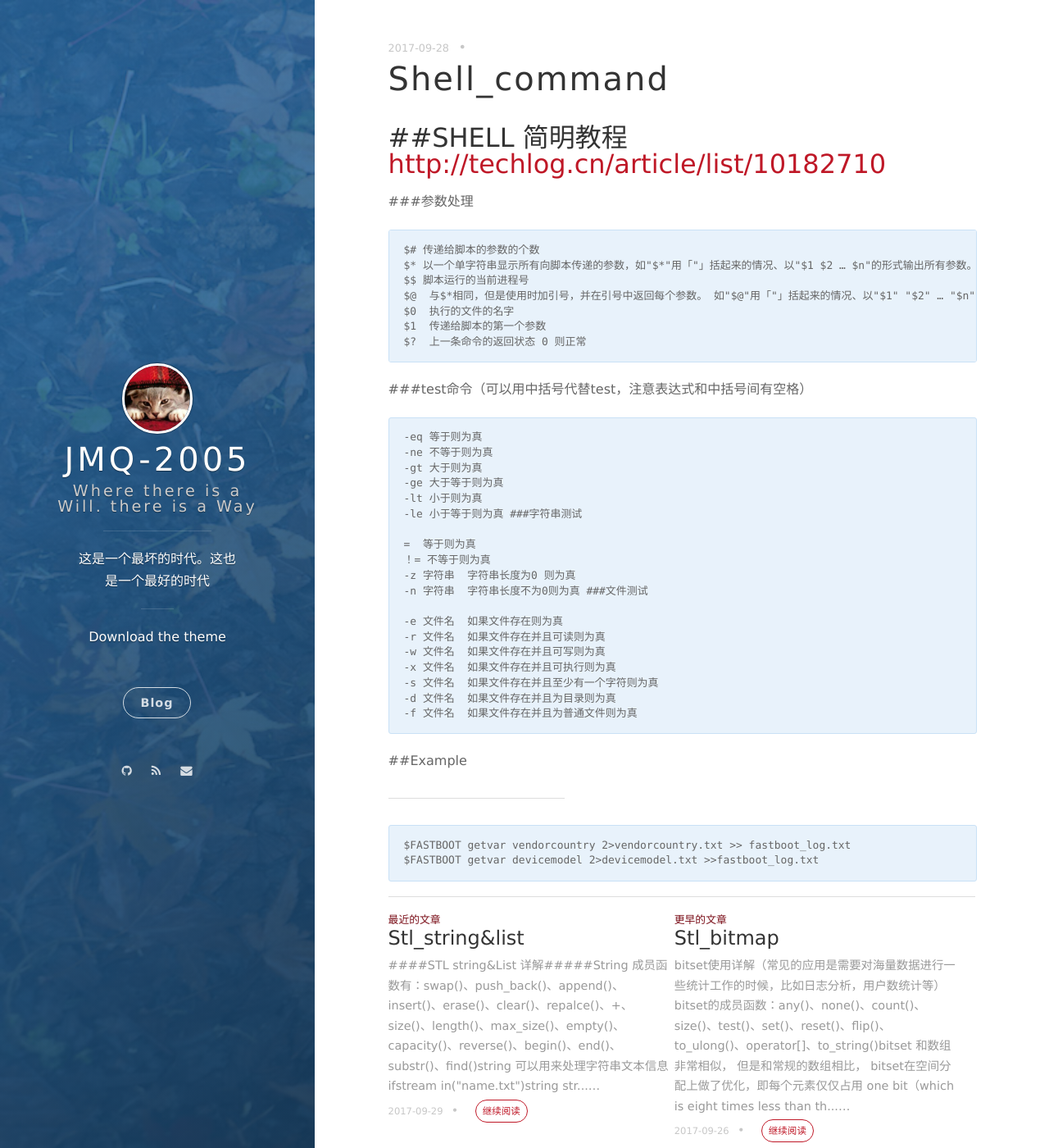
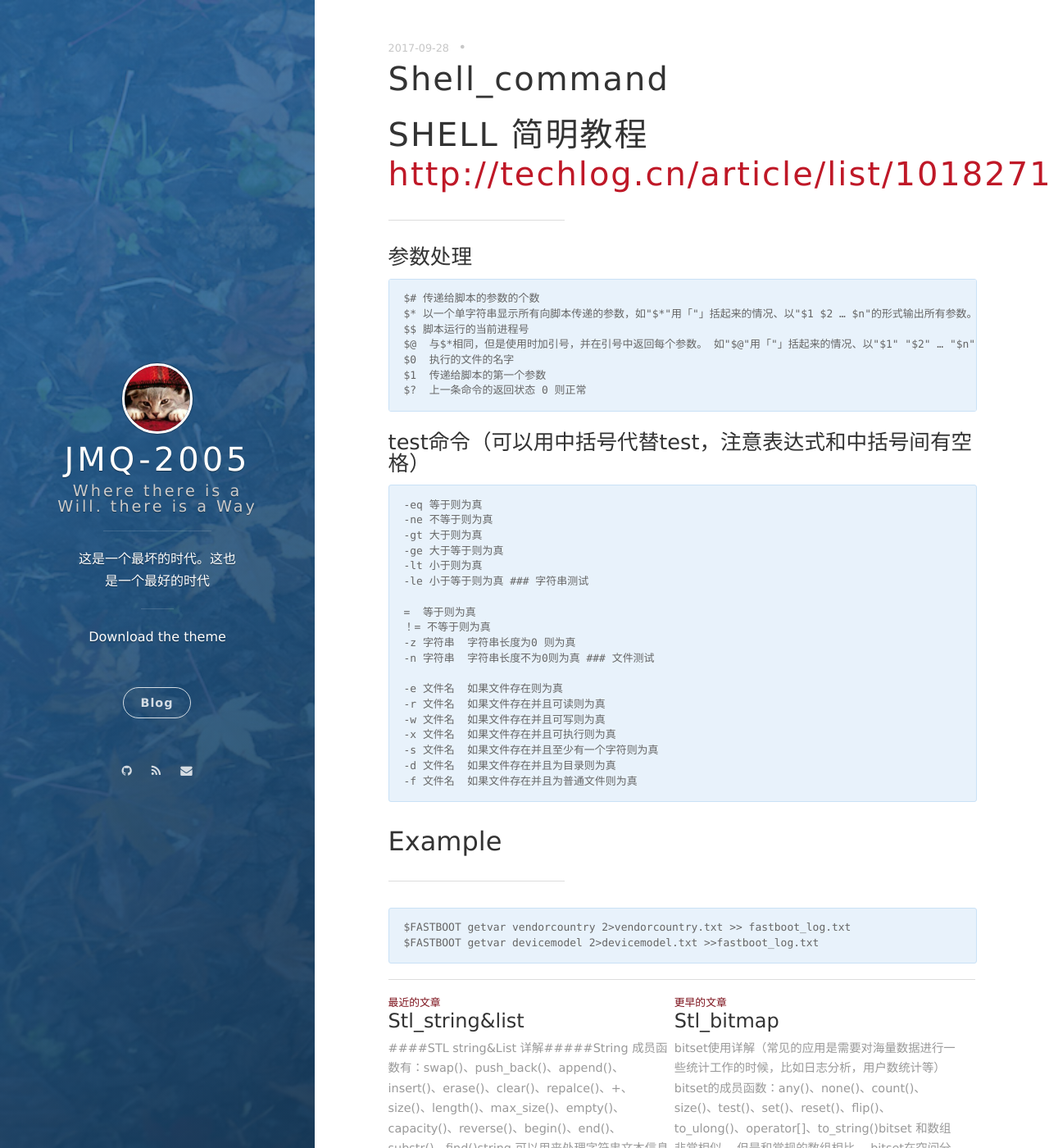
Before and after one commit to nevermore3/nevermore3.github.io, a Jekyll site: the page built from _posts/2017-09-28-SHELL_Command.md, in a window 1280 px wide and 1400 px high. Shown: the whole window at 82% size. Built offline with Jekyll 4.4.1, drawn with Linux system fonts in a browser that asks for light colours; nearby versions of some CDN libraries; our own code applies the rules of GitHub Pages for plain Markdown files; comment, search, counter and statistics services are not loaded.

```diff
--- a/_posts/2017-09-28-SHELL_Command.md
+++ b/_posts/2017-09-28-SHELL_Command.md
@@ -1,6 +1,6 @@
-##SHELL 简明教程[http://techlog.cn/article/list/10182710](http://techlog.cn/article/list/10182710 "简明教程")
+# SHELL 简明教程[http://techlog.cn/article/list/10182710](http://techlog.cn/article/list/10182710 "简明教程")
 ----------
-###参数处理
+### 参数处理
 
 	$# 传递给脚本的参数的个数
 	$* 以一个单字符串显示所有向脚本传递的参数，如"$*"用「"」括起来的情况、以"$1 $2 … $n"的形式输出所有参数。
@@ -10,7 +10,7 @@
 	$1  传递给脚本的第一个参数
 	$?  上一条命令的返回状态 0 则正常
 
-###test命令（可以用中括号代替test，注意表达式和中括号间有空格）
+### test命令（可以用中括号代替test，注意表达式和中括号间有空格）
 
 	-eq 等于则为真
 	-ne 不等于则为真
@@ -18,13 +18,13 @@
 	-ge 大于等于则为真
 	-lt 小于则为真
 	-le 小于等于则为真
-###字符串测试
+### 字符串测试
 
 	=  等于则为真
 	！= 不等于则为真
 	-z 字符串  字符串长度为0 则为真
 	-n 字符串  字符串长度不为0则为真
-###文件测试
+### 文件测试
 
 	-e 文件名  如果文件存在则为真
 	-r 文件名  如果文件存在并且可读则为真
@@ -35,7 +35,7 @@
 	-f 文件名  如果文件存在并且为普通文件则为真
 
 
-##Example
+## Example
 
 ----------
 
```
